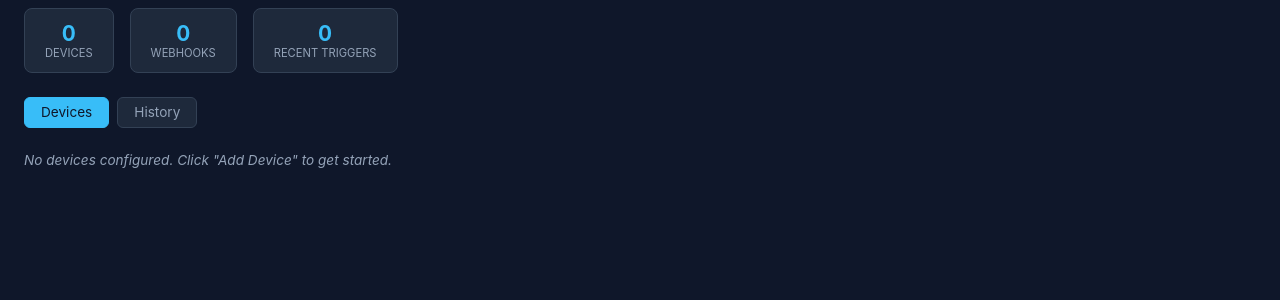
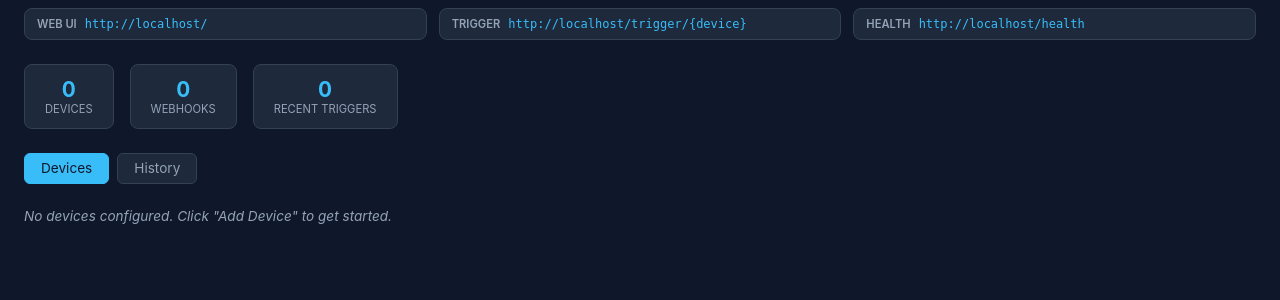
Before and after one commit to lvoigt1965/ewelink-proxy, a FastAPI app: page / in a window 1280 px wide. Shown: the part 93-393 px from the top of the page. Run offline with FastAPI, Linux system fonts and the light colour scheme; data that the repository does not hold is empty.

Commit message:
Add URL reference bar to dashboard with click-to-copy

```diff
--- a/app.py
+++ b/app.py
@@ -195,7 +195,8 @@ templates = Jinja2Templates(directory="templates")
 
 @app.get("/", response_class=HTMLResponse)
 async def dashboard(request: Request):
-    return templates.TemplateResponse(request, "dashboard.html", {})
+    base_url = str(request.base_url).rstrip("/")
+    return templates.TemplateResponse(request, "dashboard.html", {"base_url": base_url})
 
 
 @app.get("/health")
--- a/templates/dashboard.html
+++ b/templates/dashboard.html
@@ -111,6 +111,24 @@
         .toast.show { opacity: 1; transform: translateY(0); }
         .toast.success { border-color: var(--green); color: var(--green); }
         .toast.error { border-color: var(--red); color: var(--red); }
+        .url-bar {
+            display: flex; gap: 0.75rem; margin-bottom: 1.5rem; flex-wrap: wrap;
+        }
+        .url-item {
+            background: var(--surface); border: 1px solid var(--border);
+            border-radius: 8px; padding: 0.5rem 0.75rem; cursor: pointer;
+            display: flex; align-items: center; gap: 0.5rem; transition: border-color 0.15s;
+            flex: 1; min-width: 200px;
+        }
+        .url-item:hover { border-color: var(--accent); }
+        .url-label {
+            font-size: 0.7rem; color: var(--muted); text-transform: uppercase;
+            font-weight: 600; white-space: nowrap;
+        }
+        .url-item code {
+            font-size: 0.75rem; color: var(--accent); overflow: hidden;
+            text-overflow: ellipsis; white-space: nowrap;
+        }
     </style>
 </head>
 <body>
@@ -120,6 +138,21 @@
             <p class="subtitle">Load-balancing proxy for eWeLink device webhooks</p>
         </div>
         <button class="btn btn-primary" onclick="openAddDeviceModal()">+ Add Device</button>
+    </div>
+
+    <div class="url-bar">
+        <div class="url-item" onclick="copyUrl(this, '{{ base_url }}/')" title="Click to copy">
+            <span class="url-label">Web UI</span>
+            <code>{{ base_url }}/</code>
+        </div>
+        <div class="url-item" onclick="copyUrl(this, '{{ base_url }}/trigger/{device}')" title="Click to copy">
+            <span class="url-label">Trigger</span>
+            <code>{{ base_url }}/trigger/{device}</code>
+        </div>
+        <div class="url-item" onclick="copyUrl(this, '{{ base_url }}/health')" title="Click to copy">
+            <span class="url-label">Health</span>
+            <code>{{ base_url }}/health</code>
+        </div>
     </div>
 
     <div class="stats-row">
@@ -198,6 +231,14 @@
         }
         const resp = await fetch(path, opts);
         return resp.json();
+    }
+
+    function copyUrl(el, url) {
+        navigator.clipboard.writeText(url).then(() => {
+            toast('Copied: ' + url, 'success');
+        }).catch(() => {
+            toast('Copy failed', 'error');
+        });
     }
 
     function toast(msg, type) {
```
